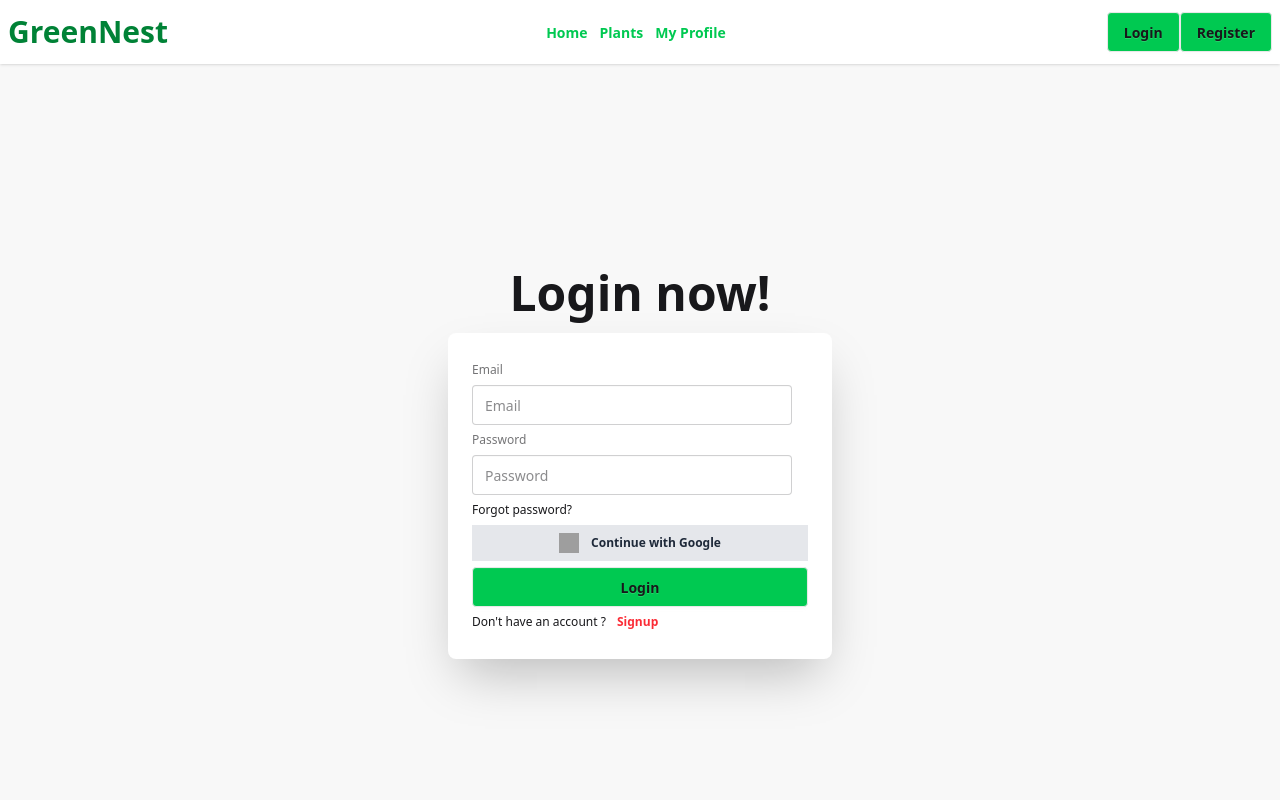
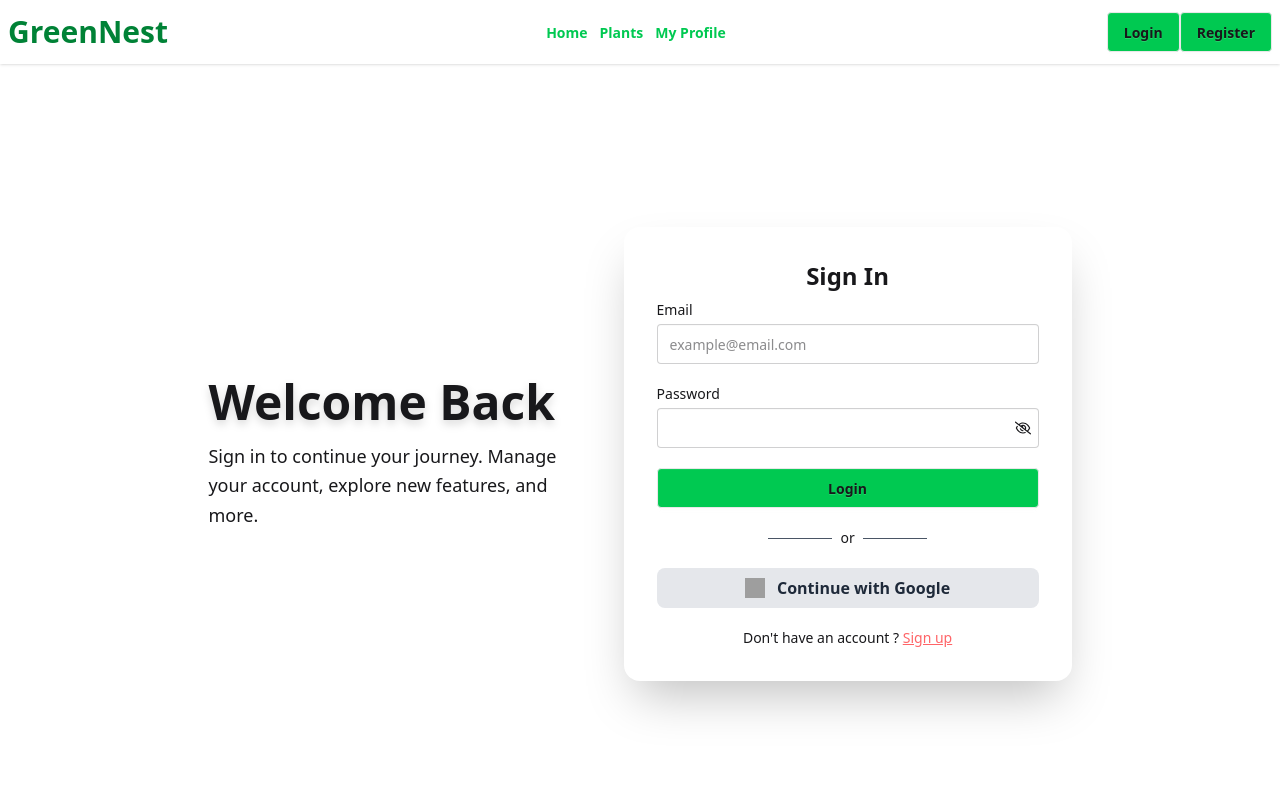
Before and after one commit to amirunnur/green-nest, a React (Vite) app: page /login in a window 1280 px wide. Shown: the top 800 px of the page. Built offline with nearby package versions, Linux system fonts and the light colour scheme; grey boxes are pictures that could not be loaded.

Commit message:
signin signup done

```diff
--- a/package.json
+++ b/package.json
@@ -17,6 +17,7 @@
     "react": "^19.1.1",
     "react-dom": "^19.1.1",
     "react-icon": "^1.0.0",
+    "react-icons": "^5.5.0",
     "react-router": "^7.9.5",
     "react-toastify": "^11.0.5",
     "tailwindcss": "^4.1.17"
--- a/src/Auth/Login.jsx
+++ b/src/Auth/Login.jsx
@@ -1,46 +1,129 @@
-import React from 'react';
+import { signInWithEmailAndPassword } from 'firebase/auth';
+import React, { useState } from 'react';
+import {  FaRegEye, FaRegEyeSlash } from 'react-icons/fa6';
 import { Link } from 'react-router';
+import auth from '../Firebase/firebase.config';
+import { toast } from 'react-toastify';
 
 
 const Login = () => {
+  const [show,setShow]=useState(false)
+  const handleSignin=(e)=>{
+  e.preventDefault();
+  const email = e.target.email?.value;
+  const password = e.target.password?.value;
+
+  signInWithEmailAndPassword(auth,email,password)
+  .then(res=>{
+    console.log(res)
+    toast.success('Login successful')
+  })
+  .catch(e=>{
+    console.log(e)
+    toast.error(e.message)
+  })
+
+  }
 
     return (
 
-        <div >
+         <div className="min-h-[calc(100vh-20px)] flex items-center justify-center  relative overflow-hidden">
+      <div className="absolute inset-0">
+        <div className="absolute w-72 h-72 rounded-full blur-xl top-10 left-10 animate-pulse"></div>
+        <div className="absolute w-72 h-72 rounded-full blur-xl bottom-10 right-10 animate-pulse"></div>
+      </div>
 
-            <div className="hero bg-base-200 min-h-screen ">
-  <div className="hero-content flex-col w-[70%] ">
-    <div className="text-center ">
-      <h1 className="text-5xl font-bold">Login now!</h1>
 
-    </div>
-    <div className="card bg-base-100 w-full max-w-sm shrink-0 shadow-2xl">
-      <div className="card-body">
-        <fieldset className="fieldset">
-          <label className="label">Email</label>
-          <input type="email" className="input" placeholder="Email" />
-          <label className="label">Password</label>
-          <input type="password" className="input" placeholder="Password" />
-          <div><a className="link link-hover">Forgot password?</a></div>
-            <button
+        <div className="relative z-10 flex flex-col lg:flex-row items-center justify-between gap-10 p-6 lg:p-10 ">
+
+          <div className="max-w-lg text-center lg:text-left">
+            <h1 className="text-5xl font-extrabold drop-shadow-lg">
+              Welcome Back
+            </h1>
+            <p className="mt-4 text-lg  leading-relaxed">
+              Sign in to continue your journey. Manage your account, explore new
+              features, and more.
+            </p>
+          </div>
+
+
+          <div className="w-full max-w-md backdrop-blur-lg  border border-white/20 shadow-2xl rounded-2xl p-8">
+
+
+             {/* <div className='text-center space-y-3'>
+              <img className='h-20 w-20 rounded-full mx-auto' src={user?.photoURL || 'https://via.placeholder.com'} alt="" />
+              <h2 className='text-xl font-semibold'>{user?.displayName}</h2>
+              <p className='text-white/80 '>{user?.email}</p>
+              <button  className='my-btn'>Sign Out</button>
+
+             </div> */}
+             <form onSubmit={handleSignin} className="space-y-5">
+                <h2 className="text-2xl font-semibold mb-2 text-center ">
+                  Sign In
+                </h2>
+
+                <div>
+                  <label className="block text-sm mb-1">Email</label>
+                  <input
+                    type="email"
+                    name="email"
+                    placeholder="example@email.com"
+                    className="input input-bordered w-full bg-white/20   focus:outline-none focus:ring-2 focus:ring-blue-400"
+                  />
+                </div>
+
+                <div className="relative">
+                  <label className="block text-sm mb-1">Password</label>
+                  <input
+                   type= {show ? 'text':'password'}
+                    name="password"
+                    placeholder="••••••••"
+                    className="input input-bordered w-full bg-white/20 placeholder-white/60 focus:outline-none focus:ring-2 focus:ring-blue-400"
+                  />
+                 <span onClick={()=>setShow(!show)}  className= "absolute right-2 top-9 cursor-pointer z-50">
+                  {show?  <FaRegEye /> :<FaRegEyeSlash />} </span>
+                </div>
+
+                <button type="submit" className="btn w-full bg-green-500">
+                  Login
+                </button>
+
+
+                <div className="flex items-center justify-center gap-2 ">
+                  <div className="h-px w-16 bg-gray-600 "></div>
+                  <span className="text-sm ">or</span>
+                  <div className="h-px w-16 bg-gray-600"></div>
+                </div>
+
+
+                <button
+
                   type="button"
-                  className="flex items-center justify-center bg-gray-200 gap-3 text-gray-800 px-5 py-2  w-full font-semibold hover:bg-gray-300 transition-colors cursor-pointer"
+                  className="flex items-center justify-center gap-3 bg-gray-200 text-gray-800 px-5 py-2 rounded-lg w-full font-semibold hover:bg-gray-300 transition-colors cursor-pointer"
                 >
                   <img
                     src="https://www.svgrepo.com/show/475656/google-color.svg"
                     alt="google"
-                    className="w-5 h-5"
+                    className="w-5 h-5 "
                   />
                   Continue with Google
                 </button>
-          <Link  className='btn bg-green-500'>Login</Link>
-          <p>Don't have an account ? <Link to='/signup' className='p-2 text-red-500 font-semibold'>Signup</Link></p>
-        </fieldset>
-      </div>
+
+                <p className="text-center text-sm  mt-3">
+                Don't have an account ?{" "}
+                  <Link
+                    to="/signup"
+                    className="text-red-400  underline"
+                  >
+                    Sign up
+                  </Link>
+                </p>
+              </form>
+
+          </div>
+        </div>
+
     </div>
-  </div>
-</div>
-        </div>
     );
 };
 
--- a/src/Auth/Signup.jsx
+++ b/src/Auth/Signup.jsx
@@ -1,16 +1,25 @@
-import React from 'react';
+import React, { useState } from 'react';
 import { Link, NavLink } from 'react-router';
 import {  createUserWithEmailAndPassword } from "firebase/auth";
 import auth from '../Firebase/firebase.config';
 import { toast } from 'react-toastify';
+import { FaRegEye } from "react-icons/fa6";
+import { FaRegEyeSlash } from "react-icons/fa6";
 
 
 const Signup = () => {
 
+    const [show,setShow]=useState(false)
     const handleSignup=(e)=>{
         e.preventDefault()
         const email = e.target.email?.value;
         const password = e.target.password?.value;
+
+        const regExp = /^(?=.*[A-Z])(?=.*[a-z]).{6,}$/ ;
+        if(!regExp.test(password)){
+            toast.error("Password must be at least 6 characters long and include both uppercase and lowercase letters.");
+            return;
+        }
 
         createUserWithEmailAndPassword(auth,email,password)
         .then(res=>{
@@ -63,18 +72,18 @@ const Signup = () => {
                 />
               </div>
 
-              <div  >
+              <div  className='relative'>
                 <label className="block text-sm font-medium mb-1">
                   Password
                 </label>
                 <input
-                  type= "text"
+                  type= {show ? 'text': 'password'}
                   name="password"
                   placeholder="••••••••"
                   className="input input-bordered w-full "
                 />
-               <span  className='absolute right-2 top-9cursor-pointer z-50'>
-
+               <span onClick={()=> setShow(!show)} className='absolute right-2 top-9 cursor-pointer z-50'>
+                  {show?  <FaRegEye /> :<FaRegEyeSlash />}
                </span>
               </div>
 
@@ -89,7 +98,7 @@ const Signup = () => {
                     to="/login"
                     className="text-red-500 font-medium underline"
                   >
-                    Sign in
+                    Login
                   </Link>
                 </p>
               </div>
```
Also changed, not shown: 1 other file (tests, documents, lock files or other folders).
